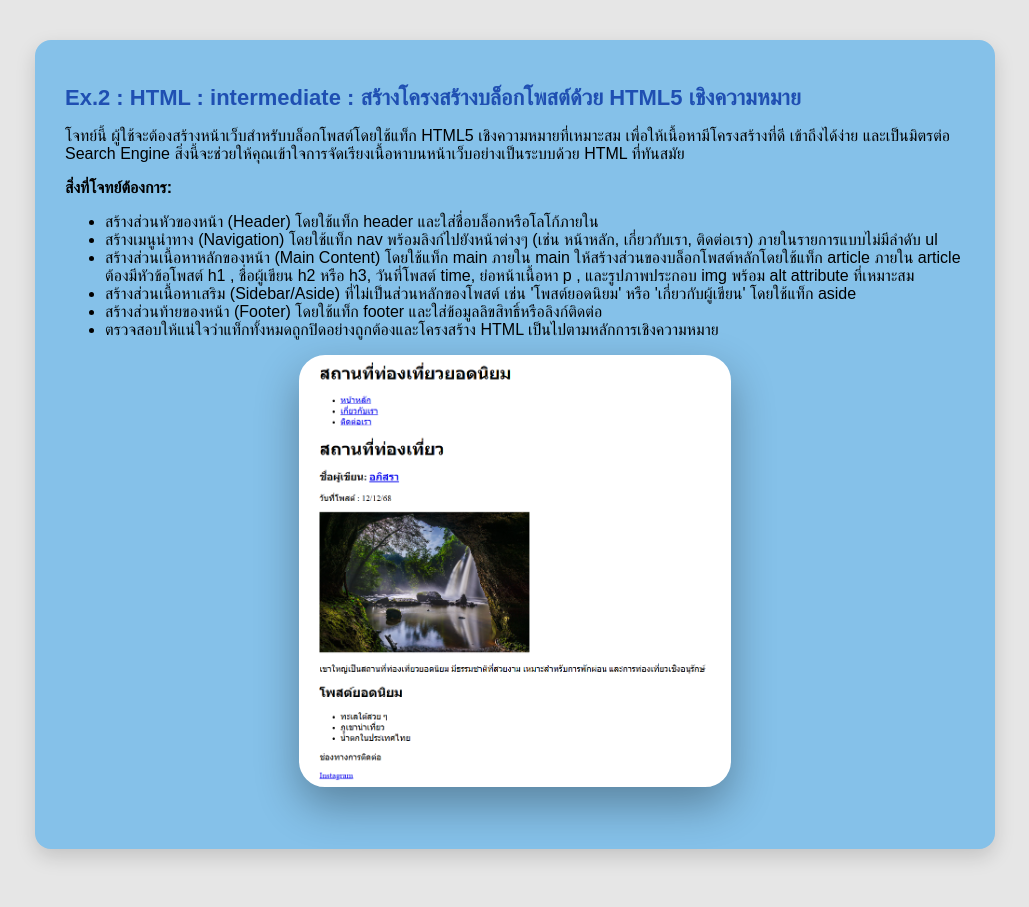
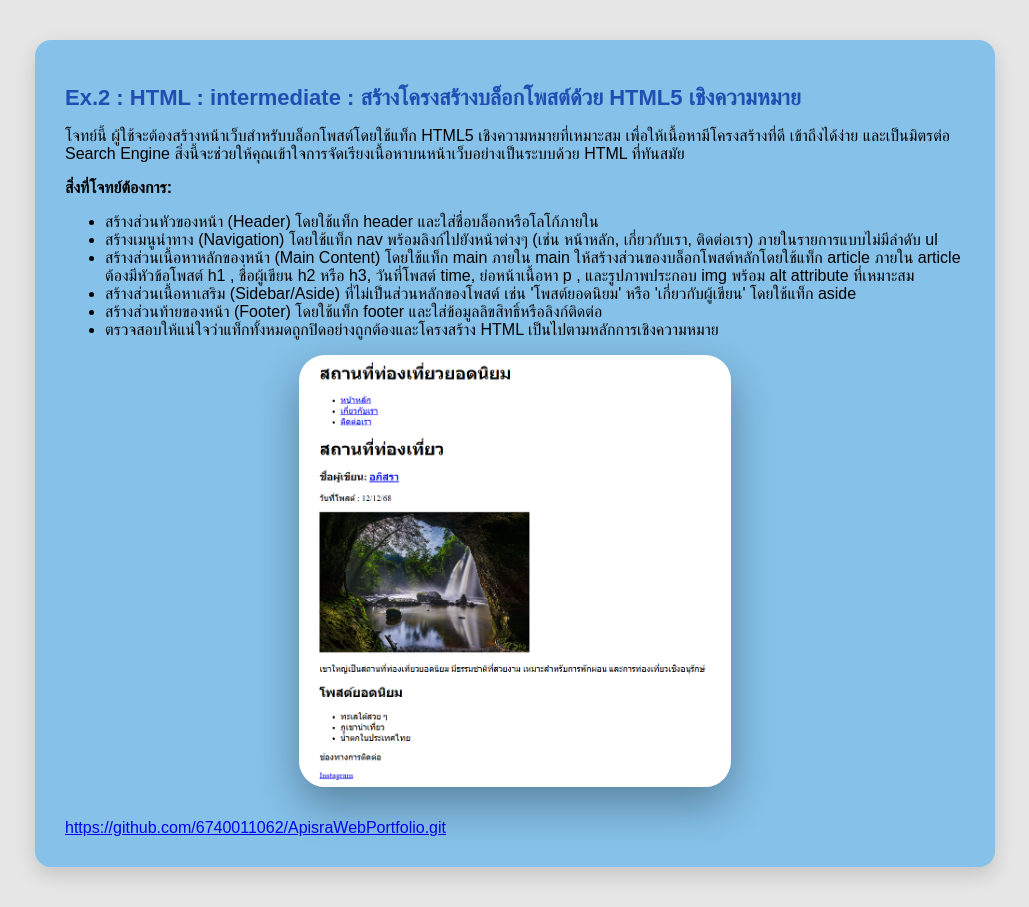
Before and after one commit to 6740011062/ApisraWebPortfolio, a plain HTML site: page exercises/ex2.html in a window 1280 px wide. Shown: the whole page, without its empty margins (125-1154 px from the left). Drawn offline with Linux system fonts and the light colour scheme.

Commit message:
Update HTML links

```diff
--- a/exercises/ex2.html
+++ b/exercises/ex2.html
@@ -51,6 +51,7 @@
         </li>
       </ul>
       <img src="ex2.png" alt="Profile Picture" class="profile-img" />
+      <a href="https://github.com/6740011062/ApisraWebPortfolio.git">https://github.com/6740011062/ApisraWebPortfolio.git</a>
     </div>
   </body>
 </html>
```
Also changed, not shown: exercises/ex1.html (+1 -0 lines), exercises/ex3.html (+1 -0 lines), exercises/ex4.html (+1 -0 lines), exercises/ex5.html (+1 -0 lines), exercises/ex6.html (+1 -0 lines), exercises/ex7.html (+1 -0 lines), exercises/ex8.html (+1 -0 lines).
